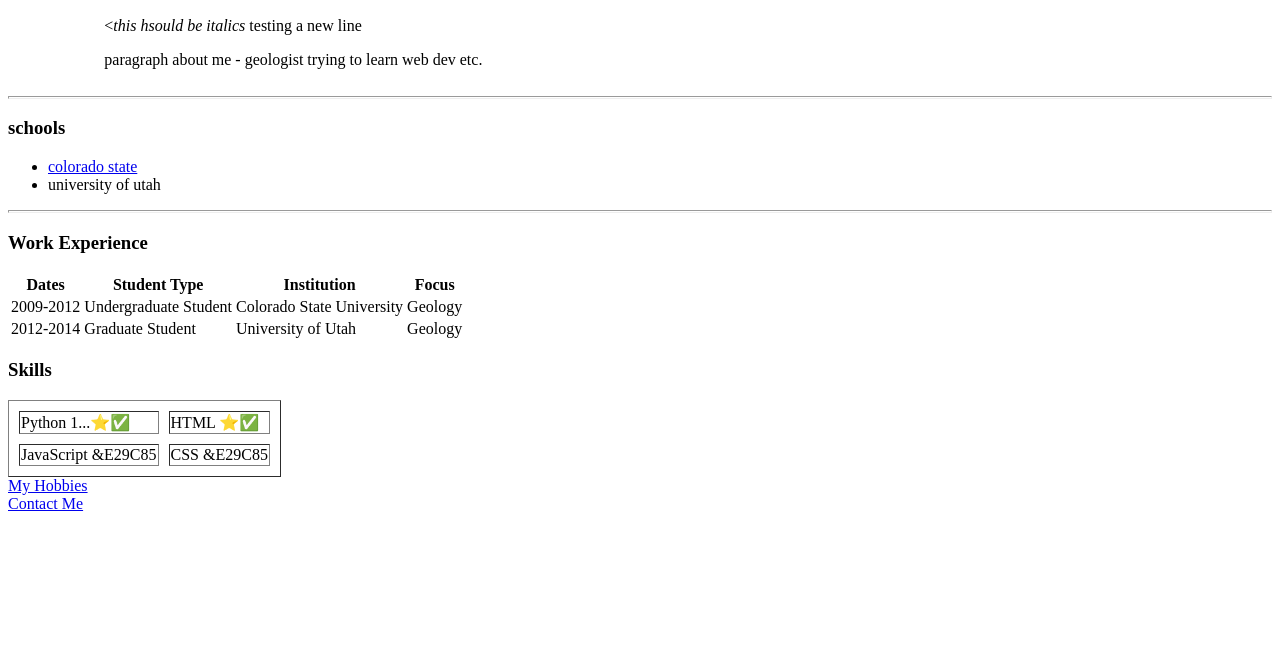
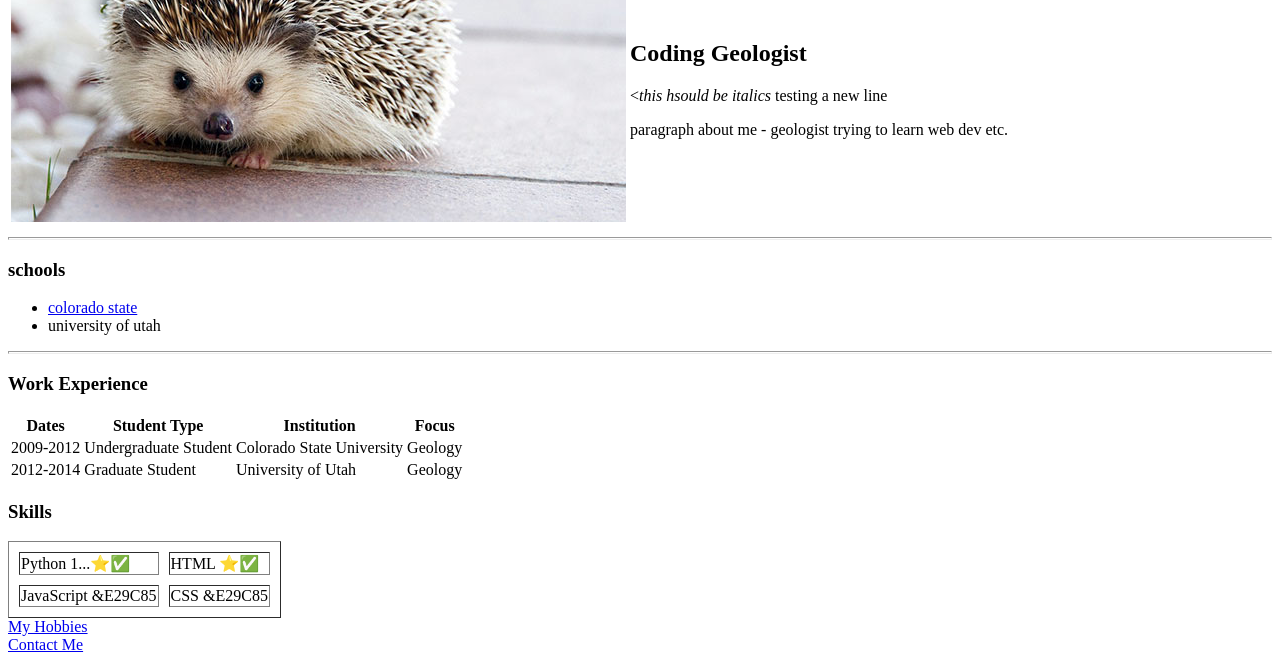
Before and after one commit to AllieJackson/CV, a plain HTML site: page index.html in a window 1280 px wide. Shown: the part 159-821 px from the top of the page. Before the commit the page ends 800 px from the top, so only its background shows below. Drawn offline with Linux system fonts and the light colour scheme.

Commit message:
Update index.html

```diff
--- a/index.html
+++ b/index.html
@@ -9,7 +9,7 @@
 <body>
   <table>
     <tr>
-      <td> <img src="Images/pc-keller-hedgehog.jpg" alt="a hedgehog"></td>
+      <td> <img src="pc-keller-hedgehog.jpg" alt="a hedgehog"></td>
       <td>
         <h1>Allie Jackson</h1>
         <br>
```
